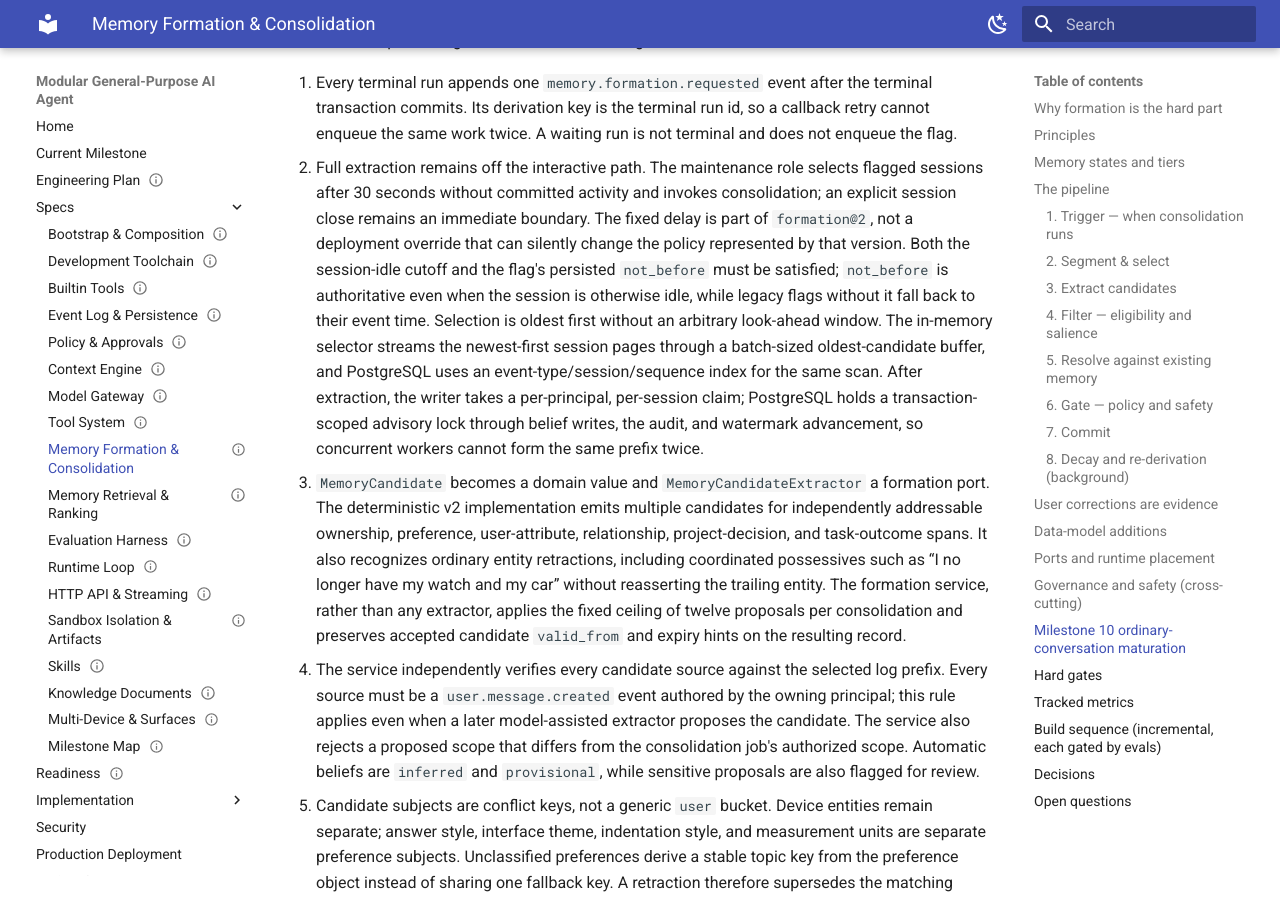
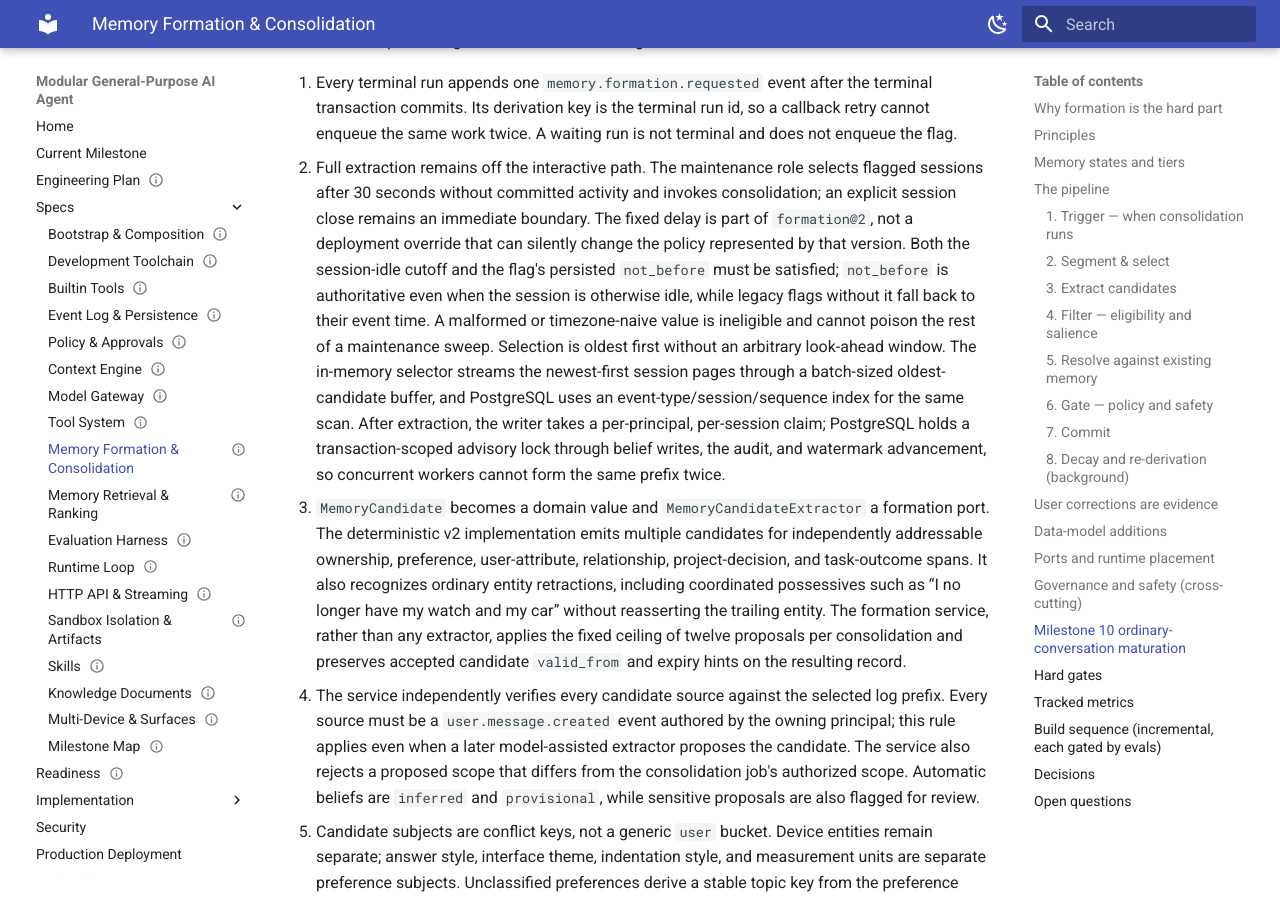
Before and after one commit to avitus/veetbot, an MkDocs documentation site: the page built from docs/plan/memory-formation-and-consolidation.md, in a window 1280 px wide and 900 px high, scrolled down 10212 px. Built offline with MkDocs 1.6.1 and Material for MkDocs 9.7.7, drawn with Linux system fonts in a browser that asks for light colours.

Commit message:
fix: reject invalid formation deadlines

```diff
--- a/docs/plan/memory-formation-and-consolidation.md
+++ b/docs/plan/memory-formation-and-consolidation.md
@@ -427,11 +427,13 @@ the deterministic fallback while preserving the model-assisted design above:
    silently change the policy represented by that version. Both the session-idle
    cutoff and the flag's persisted `not_before` must be satisfied; `not_before` is
    authoritative even when the session is otherwise idle, while legacy flags
-   without it fall back to their event time. Selection is oldest first without an
-   arbitrary look-ahead window. The in-memory selector streams the newest-first
-   session pages through a batch-sized oldest-candidate buffer, and PostgreSQL
-   uses an event-type/session/sequence index for the same scan. After extraction,
-   the writer takes a per-principal, per-session claim; PostgreSQL holds a
+   without it fall back to their event time. A malformed or timezone-naive value
+   is ineligible and cannot poison the rest of a maintenance sweep. Selection is
+   oldest first without an arbitrary look-ahead window. The in-memory selector
+   streams the newest-first session pages through a batch-sized oldest-candidate
+   buffer, and PostgreSQL uses an event-type/session/sequence index for the same
+   scan. After extraction, the writer takes a per-principal, per-session claim;
+   PostgreSQL holds a
    transaction-scoped advisory lock through belief writes, the audit, and
    watermark advancement, so concurrent workers cannot form the same prefix
    twice.
```
Also changed, not shown: docs/adr/0051-milestone-10-automatic-memory-formation.md (+3 -1 lines), docs/status/project-state.yaml (+11 -7 lines), 2 other files.
